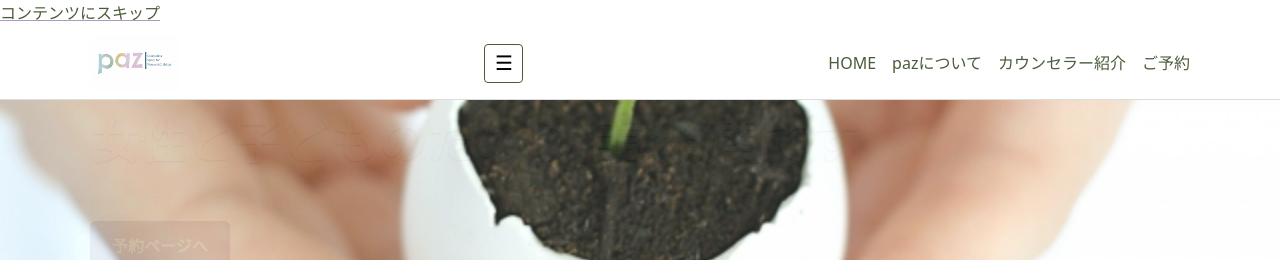
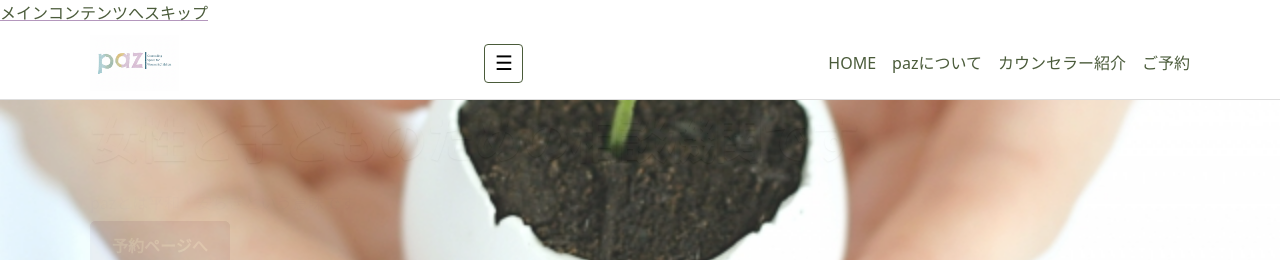
Before and after one commit to counselingspacepaz-gif/paz_HP_202511, a Jekyll site: the page built from index.html, in a window 1280 px wide and 900 px high. Shown: the top 262 px of the window. Built offline with Jekyll 4.4.1, drawn with Linux system fonts in a browser that asks for light colours; some web fonts are replaced; part of the change alters nothing that is shown.

Commit message:
Update default.html

```diff
--- a/_layouts/default.html
+++ b/_layouts/default.html
@@ -4,40 +4,32 @@
   <meta charset="utf-8">
   <meta name="viewport" content="width=device-width, initial-scale=1">
 
-  {% comment %}
-  SEOタグ（title/description/canonical/OG/Twitter 自動生成）
-  {% endcomment %}
+  {% comment %} SEOタグ（title/description/canonical/OG/Twitter 自動生成） {% endcomment %}
   {% seo %}
 
-  {% comment %} Canonical URLの安全化: /index.htmlをルートパス / へ置換 {% endcomment %}
+  {% comment %} Canonicalの安全化：/index.html を / に置換 {% endcomment %}
   {% assign canonical_url = page.url | replace:'/index.html','/' | absolute_url %}
   <link rel="canonical" href="{{ canonical_url }}">
 
-  {% comment %}
-  Favicon（相対＋relative_url）
-  {% endcomment %}
+  {% comment %} Favicon {% endcomment %}
   <link rel="icon" href="{{ '/images/logo/favicon.ico' | relative_url }}" type="image/x-icon" />
 
-  {% comment %}
-  Fonts
-  {% endcomment %}
+  {% comment %} Google Fonts {% endcomment %}
   <link rel="preconnect" href="https://fonts.googleapis.com" />
   <link rel="preconnect" href="https://fonts.gstatic.com" crossorigin />
   <link href="https://fonts.googleapis.com/css2?family=Zen+Maru+Gothic:wght@400;700&display=swap" rel="stylesheet" />
 
-  {% comment %}
-  CSS（キャッシュ破壊クエリを付与、relative_url統一）
-  {% endcomment %}
+  {% comment %} CSS（キャッシュ破壊クエリ＋relative_url） {% endcomment %}
   <link rel="stylesheet" href="{{ '/assets/css/styles.css' | relative_url }}?v={{ site.build_version }}" />
 </head>
 
 <body>
-  {% comment %} Skip Link {% endcomment %}
-  <a href="#main" class="skip-link">コンテンツにスキップ</a>
+  {% comment %} Skip Link（A11y） {% endcomment %}
+  <a class="skip-link" href="#main">メインコンテンツへスキップ</a>
 
   {% include header.html %}
 
-  {% comment %} HERO SECTION (Hero Titleがある場合のみ表示) {% endcomment %}
+  {% comment %} ヒーロー（定義があるページのみ表示） {% endcomment %}
   {% if page.hero_title %}
     {% include hero.html %}
   {% endif %}
@@ -48,9 +40,7 @@
 
   {% include footer.html %}
 
-  {% comment %}
-  JSは末尾1箇所のみ／defer指定／relative_url統一／キャッシュ破壊
-  {% endcomment %}
+  {% comment %} JSは末尾・defer・relative_url・キャッシュ破壊 {% endcomment %}
   <script src="{{ '/assets/js/main.js' | relative_url }}?v={{ site.build_version }}" defer></script>
 </body>
 </html>
```
